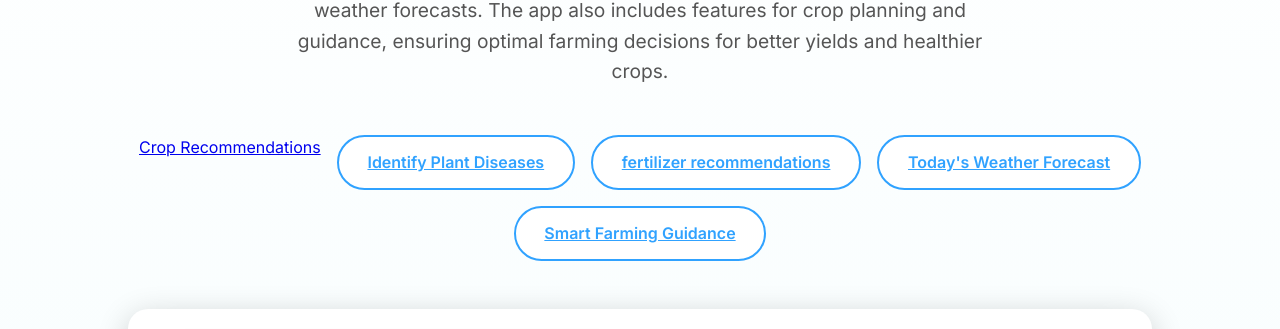
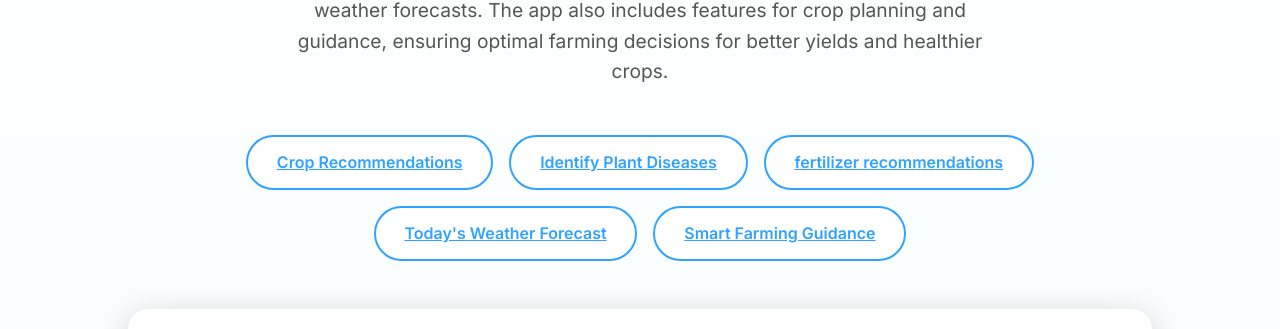
Before and after one commit to BorudePiyush/smart-Agriculture-and-weather-predicion-and-disease-identification, a plain HTML site: page smartfarm-web-app/index.html in a window 1280 px wide. Shown: the part 1049-1378 px from the top of the page. Drawn offline with Linux system fonts and the light colour scheme.

Commit message:
Update index.html

```diff
--- a/smartfarm-web-app/index.html
+++ b/smartfarm-web-app/index.html
@@ -72,6 +72,7 @@
 
       <div class="button-container0">
         <a href="https://smart-agriculture-and-weather-predicion-and-disease-identifica.streamlit.app/"
+           class="buttonn"
           >Crop Recommendations</a
         >
         <a
```
